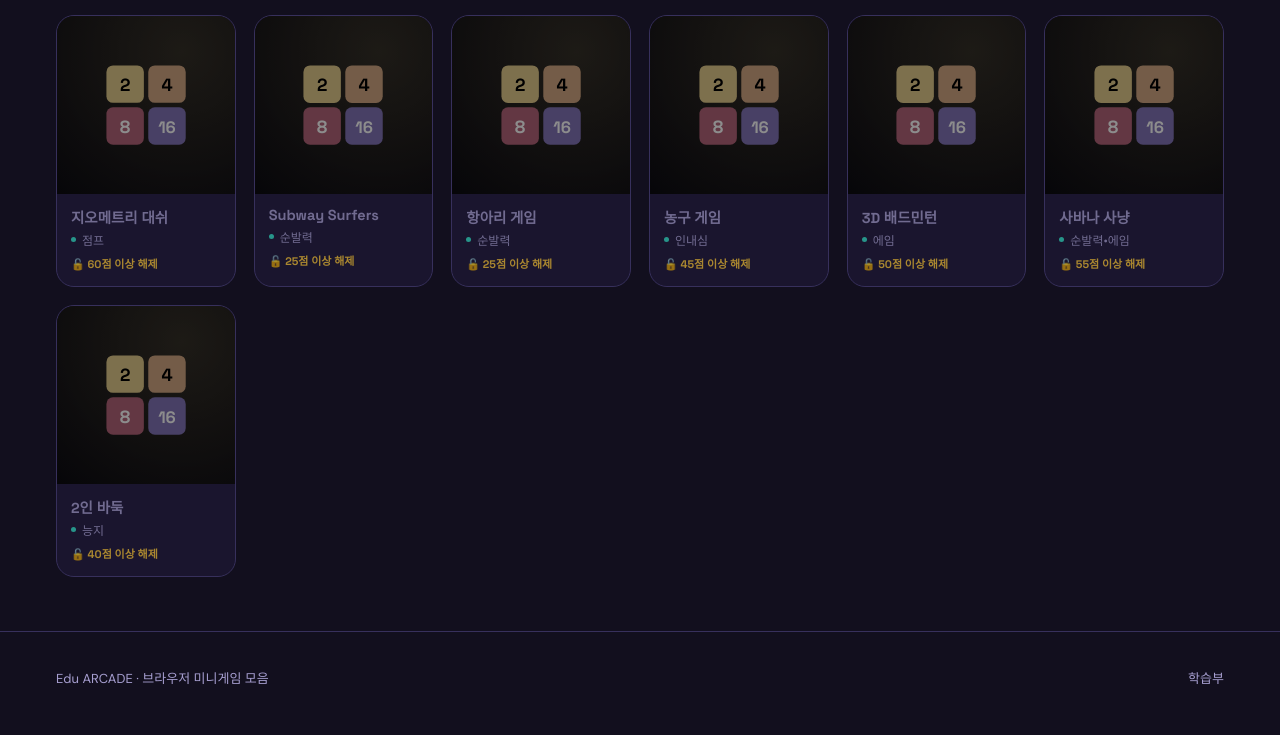
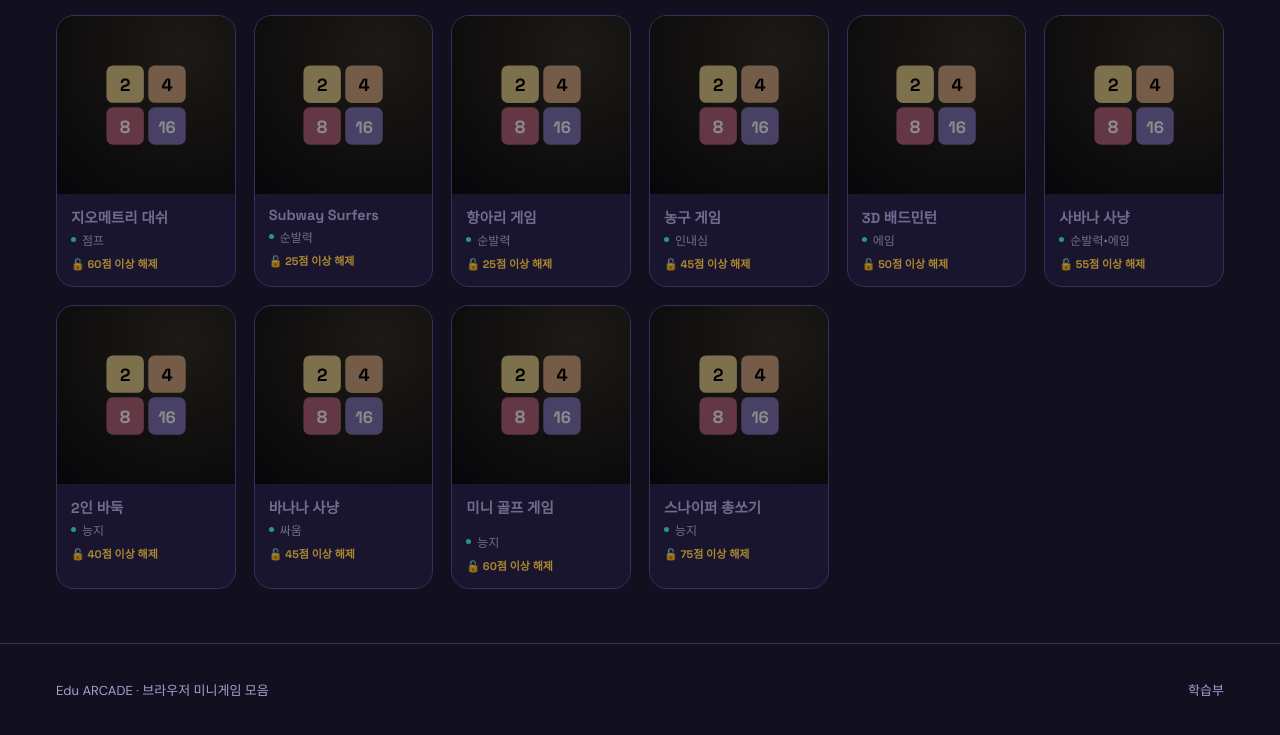
Before and after one commit to einseong113/entauto, a plain HTML site: page index.html in a window 1280 px wide. Shown: the part 1159-1894 px from the top of the page. Drawn offline with Linux system fonts and the light colour scheme.

Commit message:
Add new game cards for various puzzles

```diff
--- a/index.html
+++ b/index.html
@@ -435,6 +435,65 @@
       </div>
     </a>
 
+      <a class="card" data-cat="puzzle" data-name="ban" data-game="rocks" href="games/ban.html">
+      <div class="card__lock">
+        <svg viewBox="0 0 24 24" fill="none" stroke="#ffcb3d" stroke-width="2.2"><rect x="5" y="11" width="14" height="9" rx="2"/><path d="M8 11V7a4 4 0 0 1 8 0v4"/></svg>
+        <span>필요 점수 15</span>
+      </div>
+      <div class="card__art" style="background:radial-gradient(circle at 70% 20%, #3a2f1d, #0c0a17);">
+        <svg viewBox="0 0 100 100">
+          <rect x="14" y="14" width="34" height="34" rx="6" fill="#ffcb3d"/><text x="31" y="37" text-anchor="middle" font-family="Space Grotesk" font-weight="700" font-size="16" fill="##35e0c8">2</text>
+          <rect x="52" y="14" width="34" height="34" rx="6" fill="#ff9f4d"/><text x="69" y="37" text-anchor="middle" font-family="Space Grotesk" font-weight="700" font-size="16" fill="###ff4d7d">4</text>
+          <rect x="14" y="52" width="34" height="34" rx="6" fill="#ff4d7d"/><text x="31" y="75" text-anchor="middle" font-family="Space Grotesk" font-weight="700" font-size="16" fill="#fff">8</text>
+          <rect x="52" y="52" width="34" height="34" rx="6" fill="#8b6bff"/><text x="69" y="75" text-anchor="middle" font-family="Space Grotesk" font-weight="700" font-size="15" fill="#fff">16</text>
+        </svg>
+      </div>
+      <div class="card__body">
+        <p class="card__title">바나나 사냥</p>
+        <div class="card__meta"><span class="dot"></span>싸움</div>
+        <div class="card__req">🔓 45점 이상 해제</div>
+      </div>
+    </a>
+
+      <a class="card" data-cat="puzzle" data-name="rocks" data-game="mini-golf-3d" href="games/mini-golf-3d.html">
+      <div class="card__lock">
+        <svg viewBox="0 0 24 24" fill="none" stroke="#ffcb3d" stroke-width="2.2"><rect x="5" y="11" width="14" height="9" rx="2"/><path d="M8 11V7a4 4 0 0 1 8 0v4"/></svg>
+        <span>필요 점수 15</span>
+      </div>
+      <div class="card__art" style="background:radial-gradient(circle at 70% 20%, #3a2f1d, #0c0a17);">
+        <svg viewBox="0 0 100 100">
+          <rect x="14" y="14" width="34" height="34" rx="6" fill="#ffcb3d"/><text x="31" y="37" text-anchor="middle" font-family="Space Grotesk" font-weight="700" font-size="16" fill="##35e0c8">2</text>
+          <rect x="52" y="14" width="34" height="34" rx="6" fill="#ff9f4d"/><text x="69" y="37" text-anchor="middle" font-family="Space Grotesk" font-weight="700" font-size="16" fill="###ff4d7d">4</text>
+          <rect x="14" y="52" width="34" height="34" rx="6" fill="#ff4d7d"/><text x="31" y="75" text-anchor="middle" font-family="Space Grotesk" font-weight="700" font-size="16" fill="#fff">8</text>
+          <rect x="52" y="52" width="34" height="34" rx="6" fill="#8b6bff"/><text x="69" y="75" text-anchor="middle" font-family="Space Grotesk" font-weight="700" font-size="15" fill="#fff">16</text>
+        </svg>
+      </div>
+      <div class="card__body">
+        <p class="card__title">미니 골프 게임<p>
+        <div class="card__meta"><span class="dot"></span>능지</div>
+        <div class="card__req">🔓 60점 이상 해제</div>
+      </div>
+
+    </a>
+    <a class="card" data-cat="puzzle" data-name="rocks" data-game="sniper_hunt" href="games/sniper_hunt.html">
+      <div class="card__lock">
+        <svg viewBox="0 0 24 24" fill="none" stroke="#ffcb3d" stroke-width="2.2"><rect x="5" y="11" width="14" height="9" rx="2"/><path d="M8 11V7a4 4 0 0 1 8 0v4"/></svg>
+        <span>필요 점수 15</span>
+      </div>
+      <div class="card__art" style="background:radial-gradient(circle at 70% 20%, #3a2f1d, #0c0a17);">
+        <svg viewBox="0 0 100 100">
+          <rect x="14" y="14" width="34" height="34" rx="6" fill="#ffcb3d"/><text x="31" y="37" text-anchor="middle" font-family="Space Grotesk" font-weight="700" font-size="16" fill="##35e0c8">2</text>
+          <rect x="52" y="14" width="34" height="34" rx="6" fill="#ff9f4d"/><text x="69" y="37" text-anchor="middle" font-family="Space Grotesk" font-weight="700" font-size="16" fill="###ff4d7d">4</text>
+          <rect x="14" y="52" width="34" height="34" rx="6" fill="#ff4d7d"/><text x="31" y="75" text-anchor="middle" font-family="Space Grotesk" font-weight="700" font-size="16" fill="#fff">8</text>
+          <rect x="52" y="52" width="34" height="34" rx="6" fill="#8b6bff"/><text x="69" y="75" text-anchor="middle" font-family="Space Grotesk" font-weight="700" font-size="15" fill="#fff">16</text>
+        </svg>
+      </div>
+      <div class="card__body">
+        <p class="card__title">스나이퍼 총쏘기</p>
+        <div class="card__meta"><span class="dot"></span>능지</div>
+        <div class="card__req">🔓 75점 이상 해제</div>
+      </div>
+    </a>
   </div>
 </main>
 
```
